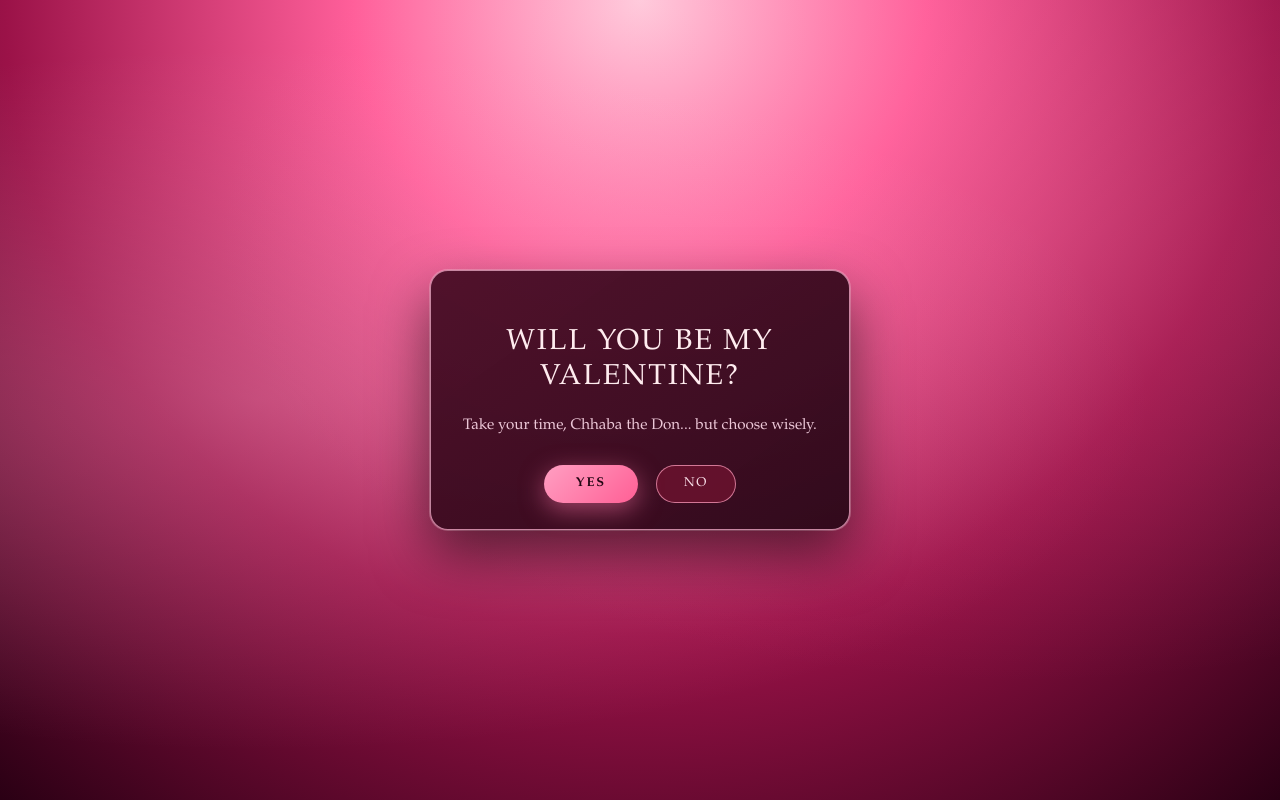
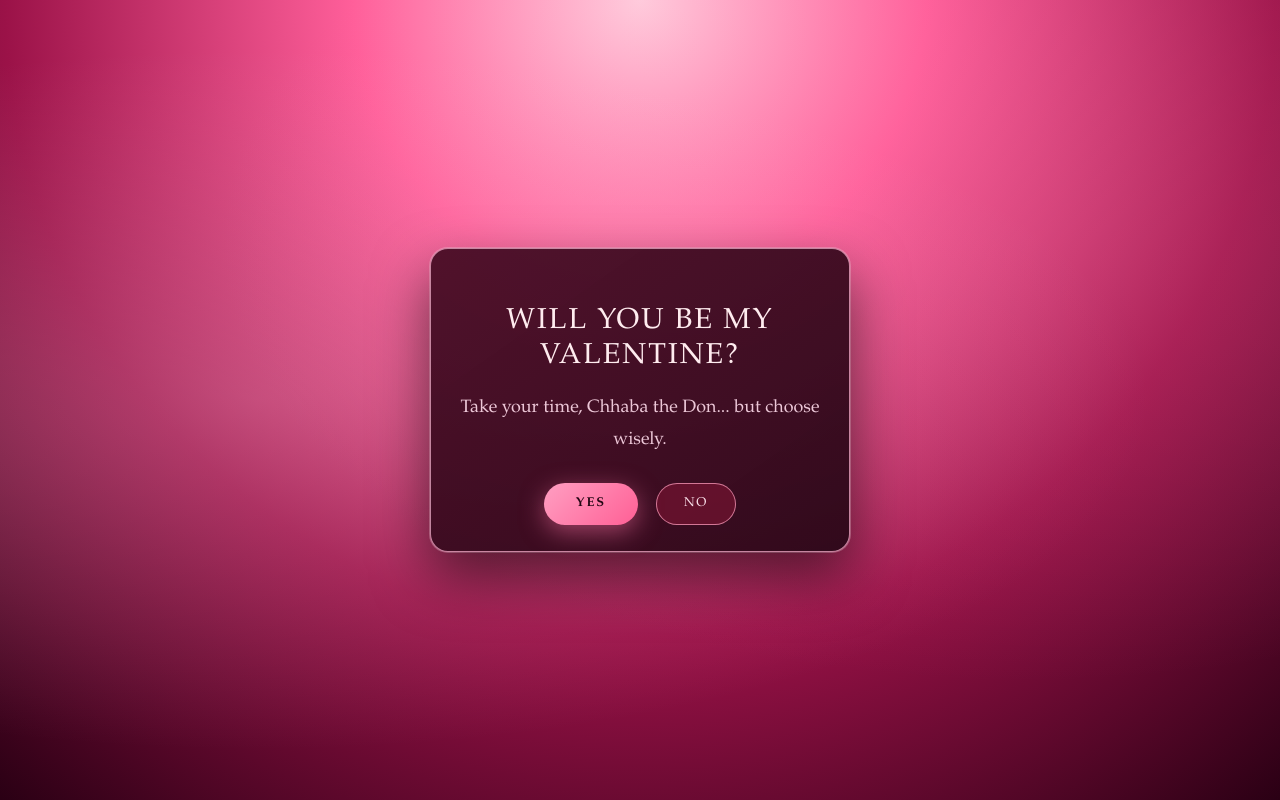
Before and after one commit to Paras0-7/demo, a React (Vite) app: page / in a window 1280 px wide. Built offline with nearby package versions, Linux system fonts and the light colour scheme.

Commit message:
Update App.jsx

```diff
--- a/src/App.jsx
+++ b/src/App.jsx
@@ -164,6 +164,10 @@ export default function SketchDrawApp() {
           .message-copy {
             text-align: center !important;
           }
+          .message-copy p {
+            font-size: 1.04rem !important;
+            line-height: 1.85 !important;
+          }
           .carousel-controls {
             flex-wrap: wrap !important;
             justify-content: center !important;
@@ -321,8 +325,8 @@ export default function SketchDrawApp() {
             </p>
             <p style={{
               color: "rgba(255,226,238,0.9)",
-              fontSize: "0.98rem",
-              lineHeight: "1.9",
+              fontSize: "clamp(1.02rem, 3.8vw, 1.12rem)",
+              lineHeight: "1.95",
               margin: 0,
               fontStyle: "italic",
             }}>
@@ -364,8 +368,8 @@ export default function SketchDrawApp() {
             </p>
             <p style={{
               color: "rgba(255,220,235,0.9)",
-              fontSize: "0.95rem",
-              lineHeight: "1.7",
+              fontSize: "clamp(1.02rem, 3.8vw, 1.12rem)",
+              lineHeight: "1.8",
               margin: 0,
             }}>
               Take your time, Chhaba the Don... but choose wisely.
@@ -397,6 +401,7 @@ export default function SketchDrawApp() {
                     transformOrigin: "center",
                     transition: "transform 0.15s ease-out, box-shadow 0.2s ease-out, background 0.2s ease-out",
                     minWidth: "80px",
+                    minHeight: "42px",
                   }}
                 >
                   Yes
@@ -419,6 +424,7 @@ export default function SketchDrawApp() {
                     fontWeight: 500,
                     transition: "background 0.2s ease-out, border-color 0.2s ease-out",
                     minWidth: "80px",
+                    minHeight: "42px",
                   }}
                 >
                   No
@@ -553,7 +559,7 @@ export default function SketchDrawApp() {
         }}>
           <h2 className="message-title" style={{
             color: "#ffd6e7",
-            fontSize: "clamp(1.8rem, 4vw, 2.5rem)",
+            fontSize: "clamp(2rem, 7vw, 2.7rem)",
             fontWeight: "400",
             letterSpacing: "clamp(2px, 1.2vw, 8px)",
             textTransform: "uppercase",
@@ -567,8 +573,8 @@ export default function SketchDrawApp() {
 
           <div className="message-copy" style={{
             color: "rgba(255,223,236,0.92)",
-            fontSize: "clamp(0.95rem, 2vw, 1.1rem)",
-            lineHeight: "1.8",
+            fontSize: "clamp(1.05rem, 3.4vw, 1.2rem)",
+            lineHeight: "1.9",
             letterSpacing: "0.5px",
             textAlign: "left",
             fontStyle: "italic",
```
